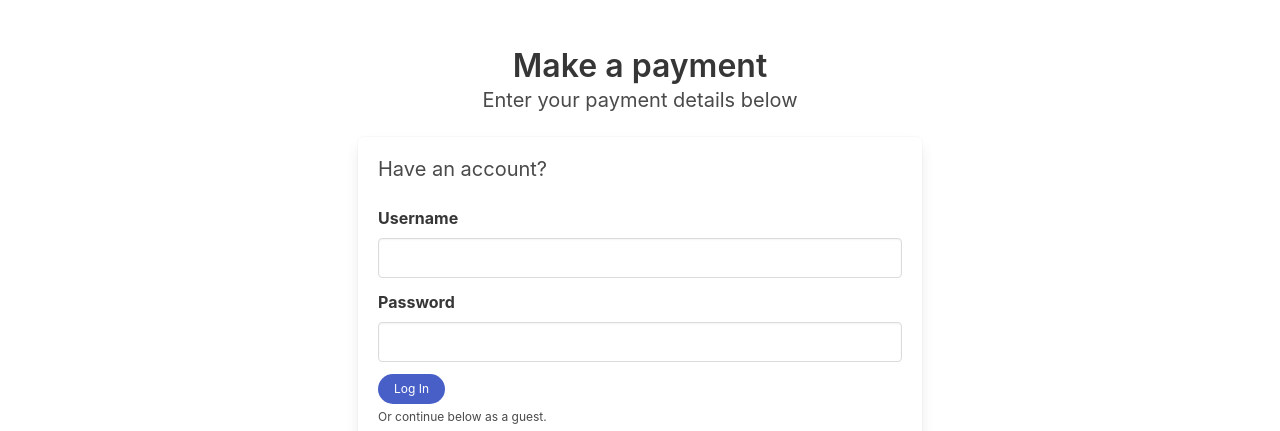
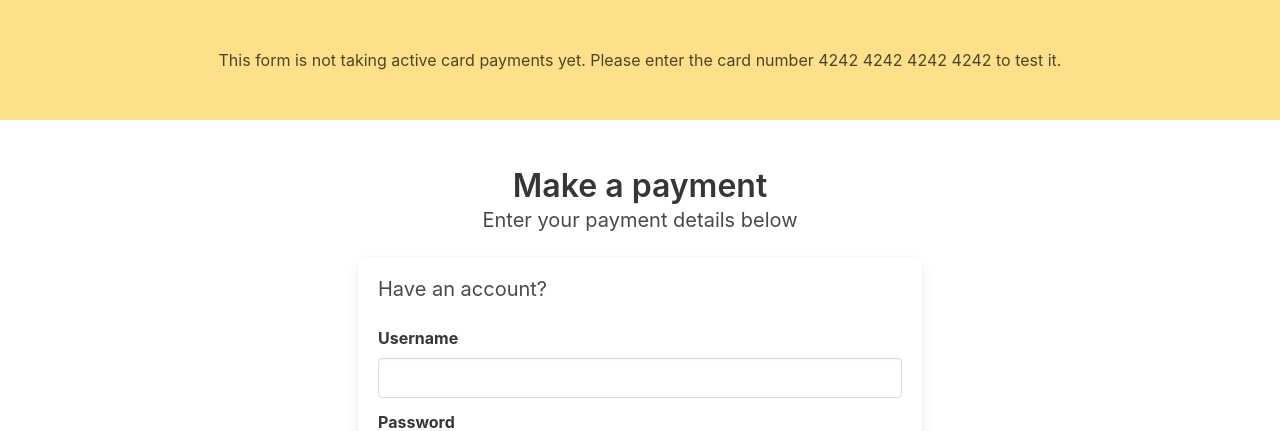
Before and after one commit to peeld/tridentweb, a Django app: template tridentapp/templates/event_payment.html in a window 1280 px wide. Shown: the part 56-487 px from the top of the page. Run offline with Django 5.2, Linux system fonts and the light colour scheme; the template is opened without the code that fills it, so the values that code supplies are empty; some libraries are stand-ins or nearby versions.

Commit message:
test card message

```diff
--- a/tridentapp/templates/event_payment.html
+++ b/tridentapp/templates/event_payment.html
@@ -1,6 +1,15 @@
 {% extends "base.html" %}
 
 {% block content %}
+
+    <div class="hero is-warning">
+      <div class="hero-body">
+        <div class="container has-text-centered">
+      This form is not taking active card payments yet.  Please enter the card number 4242 4242 4242 4242 to test it.
+          </div>
+      </div>
+    </div>
+
 <section class="section">
   <div class="container">
     <div class="columns is-centered">
```
